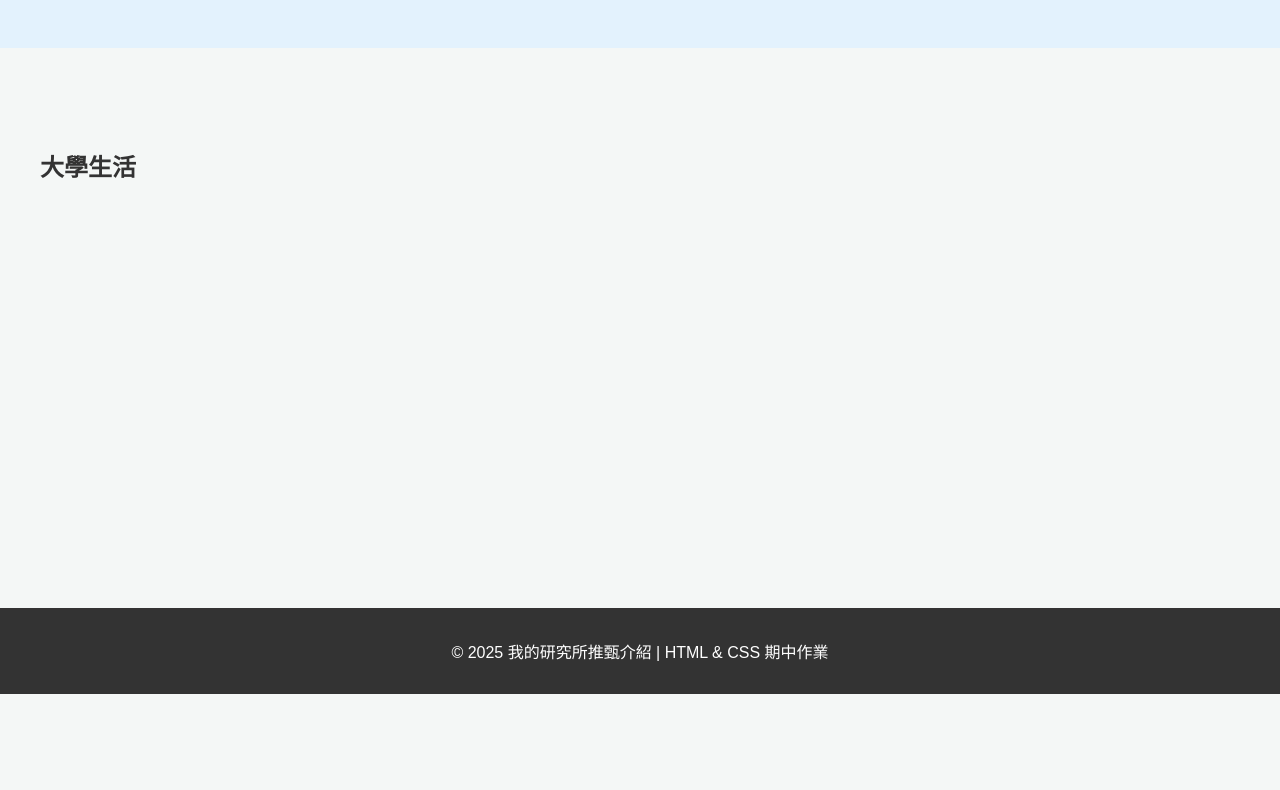
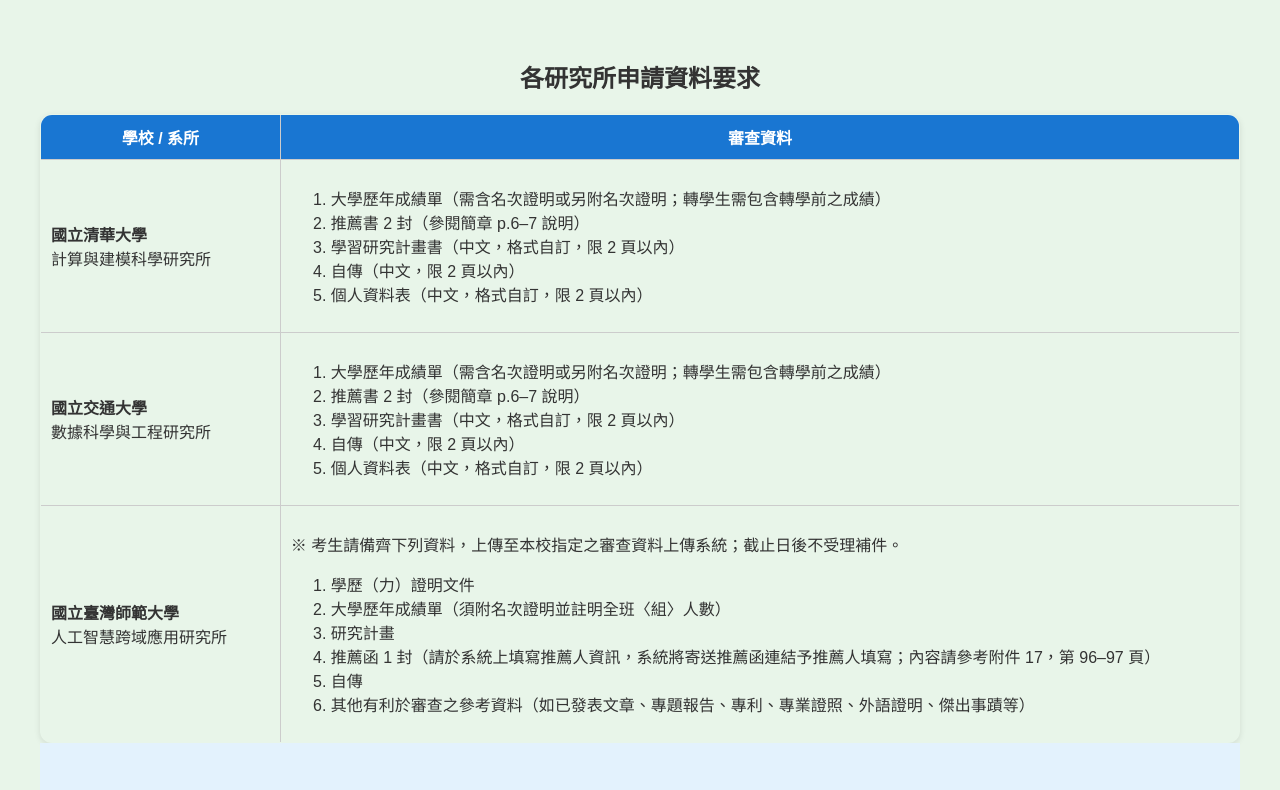
Before and after one commit to chen251480039/midterm, a plain HTML site: page index.html in a window 1280 px wide. Shown: the part 1790-2580 px from the top of the page. Before the commit the page ends 2484 px from the top, so only its background shows below. Drawn offline with Linux system fonts and the light colour scheme.

Commit message:
Update index.html

```diff
--- a/index.html
+++ b/index.html
@@ -219,30 +219,84 @@
             <div class="card">
                 <img src="https://www.nthu.edu.tw//public/images/logo.png" alt="清大計算與建模科學研究所">
                 <h3>清大計算與建模科學研究所</h3>
-                <p>計算與建模科學研究所（計科所）於2016年創立...</p>
+                <p>計算與建模科學研究所（計科所）於2016年創立，並在2017年8月正式招生錄取第一屆碩士生。本所宗旨以促進清華大學跨領域教學與研究，研究領域含應用數學、計算工程、科學計算、資訊工程、生物醫學。本所與國內外相關研究中心與科系密切合作，並授予應用數學、計算工程、計算科學之碩士學位，師資（含合聘教師）之聘任單位將含蓋清華大學理學院、工學院、電機資訊院、生命科學學院。
+　　本所提供計算數學、應用數學、資訊工程、計算工程、計算物理、計算化學、計算生物醫學等多元課程，由學生依其興趣與專長選讀以便從事跨領域研究。計算科學是一種以數學建構模型並借助高效能軟體與高速運算電腦來解決科學、工程、經濟等複雜問題的學術領域。實驗、理論、計算已成為現代科學鼎足三立、缺一不可的三種研究方法。
+ </p>
                 <p><a href="https://icms.site.nthu.edu.tw//" target="_blank">官方網站</a></p>
             </div>
             <div class="card">
                 <img src="https://pgw.udn.com.tw/gw/photo.php?u=https://uc.udn.com.tw/photo/2023/05/18/realtime/22127272.jpeg&x=0&y=0&sw=0&sh=0&sl=W&fw=800&exp=3600&w=930&nt=1" alt="交大 數據科學與工程研究所">
                 <h3>交通大學 數據科學與工程研究所</h3>
-                <p>因應大數據領域迅速發展之全球趨勢...</p>
+                <p>因應大數據領域迅速發展之全球趨勢及其所帶來之需求與挑戰。</p>
+                <p>培育數據科學與工程領域所需之專業人才，以符國家發展與產業升級之需。</p>
+                <p>發展數據科學與工程領域之頂尖研究以及符合產業所需之創新性跨領域應用。</p>
                 <p><a href="https://www.cs.nycu.edu.tw/intro/organization/data" target="_blank">官方網站</a></p>
             </div>
             <div class="card">
                 <img src="https://www.ciai.ntnu.edu.tw/wp-content/uploads/2025%E5%B8%AB%E5%A4%A7%E7%94%A2%E5%89%B5%E5%AD%B8%E9%99%A2-logo%E5%8A%A0%E5%AD%97-768x720.png" alt="台師AI跨域應用研究所">
                 <h3>臺灣師範大學 AI 跨域應用研究所</h3>
-                <p>該研究所主要研發方向在人工智慧、物聯網科技、智慧製造技術等...</p>
+                <p>該研究所主要研發方向在人工智慧、物聯網科技、智慧製造技術等，與企業合作技術開發及研究四大主題，包含「智慧顯示科技開發與應用」、「元宇宙3D顯示器」、「影像顯示器智慧製造與自動生產校正」及「智慧資安技術發展」，共同培育產業實務需要的人才。</p>
                 <p><a href="https://www.ciai.ntnu.edu.tw/index.php/about/enroll/" target="_blank">官方網站</a></p>
             </div>
+            <!-- <div class="card">
+                <img src="圖片" alt="目標系所">
+                <h3>學校與系所名</h3>
+                <p>簡介</p>
+                <p><a href="該所官網" target="_blank">官方網站</a></p>
+            </div> -->
         </div>
     </section>
 
     <section id="requirement" class="requirement">
         <h2 style="text-align:center;">各研究所申請資料要求</h2>
-        <table>
-            <!-- 表格內容保持不變 -->
-        </table>
-    </section>
+        <table border="1" cellspacing="0" cellpadding="10" style="border-collapse: collapse; width: 100%; text-align: left; border-radius: 12px; overflow: hidden; box-shadow: 0 2px 6px rgba(0,0,0,0.1);">
+    <thead style="background-color: #e8f0fe; text-align: center;">
+        <tr>
+            <th style="width: 20%;">學校 / 系所</th>
+            <th style="width: 80%;">審查資料</th>
+        </tr>
+    </thead>
+    <tbody>
+        <tr>
+            <td><strong>國立清華大學</strong><br>計算與建模科學研究所</td>
+            <td>
+                <ol>
+                    <li>大學歷年成績單（需含名次證明或另附名次證明；轉學生需包含轉學前之成績）</li>
+                    <li>推薦書 2 封（參閱簡章 p.6–7 說明）</li>
+                    <li>學習研究計畫書（中文，格式自訂，限 2 頁以內）</li>
+                    <li>自傳（中文，限 2 頁以內）</li>
+                    <li>個人資料表（中文，格式自訂，限 2 頁以內）</li>
+                </ol>
+            </td>
+        </tr>
+        <tr>
+            <td><strong>國立交通大學</strong><br>數據科學與工程研究所</td>
+            <td>
+                <ol>
+                    <li>大學歷年成績單（需含名次證明或另附名次證明；轉學生需包含轉學前之成績）</li>
+                    <li>推薦書 2 封（參閱簡章 p.6–7 說明）</li>
+                    <li>學習研究計畫書（中文，格式自訂，限 2 頁以內）</li>
+                    <li>自傳（中文，限 2 頁以內）</li>
+                    <li>個人資料表（中文，格式自訂，限 2 頁以內）</li>
+                </ol>
+            </td>
+        </tr>
+        <tr>
+            <td><strong>國立臺灣師範大學</strong><br>人工智慧跨域應用研究所</td>
+            <td>
+                <p style="margin-bottom: 6px;">※ 考生請備齊下列資料，上傳至本校指定之審查資料上傳系統；截止日後不受理補件。</p>
+                <ol>
+                    <li>學歷（力）證明文件</li>
+                    <li>大學歷年成績單（須附名次證明並註明全班〈組〉人數）</li>
+                    <li>研究計畫</li>
+                    <li>推薦函 1 封（請於系統上填寫推薦人資訊，系統將寄送推薦函連結予推薦人填寫；內容請參考附件 17，第 96–97 頁）</li>
+                    <li>自傳</li>
+                    <li>其他有利於審查之參考資料（如已發表文章、專題報告、專利、專業證照、外語證明、傑出事蹟等）</li>
+                </ol>
+            </td>
+        </tr>
+    </tbody>
+</table>
 
     <section id="contact" class="intro">
         <h2>聯絡資訊</h2>
```
